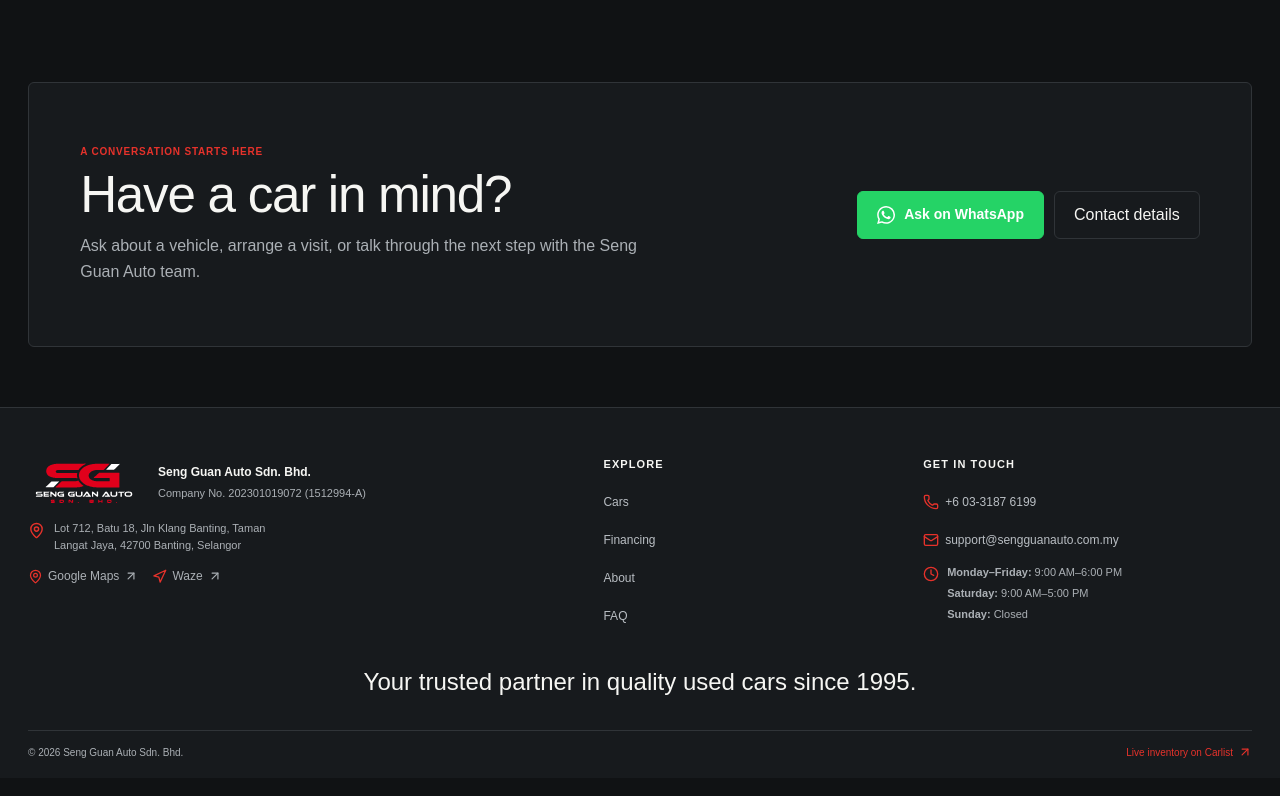
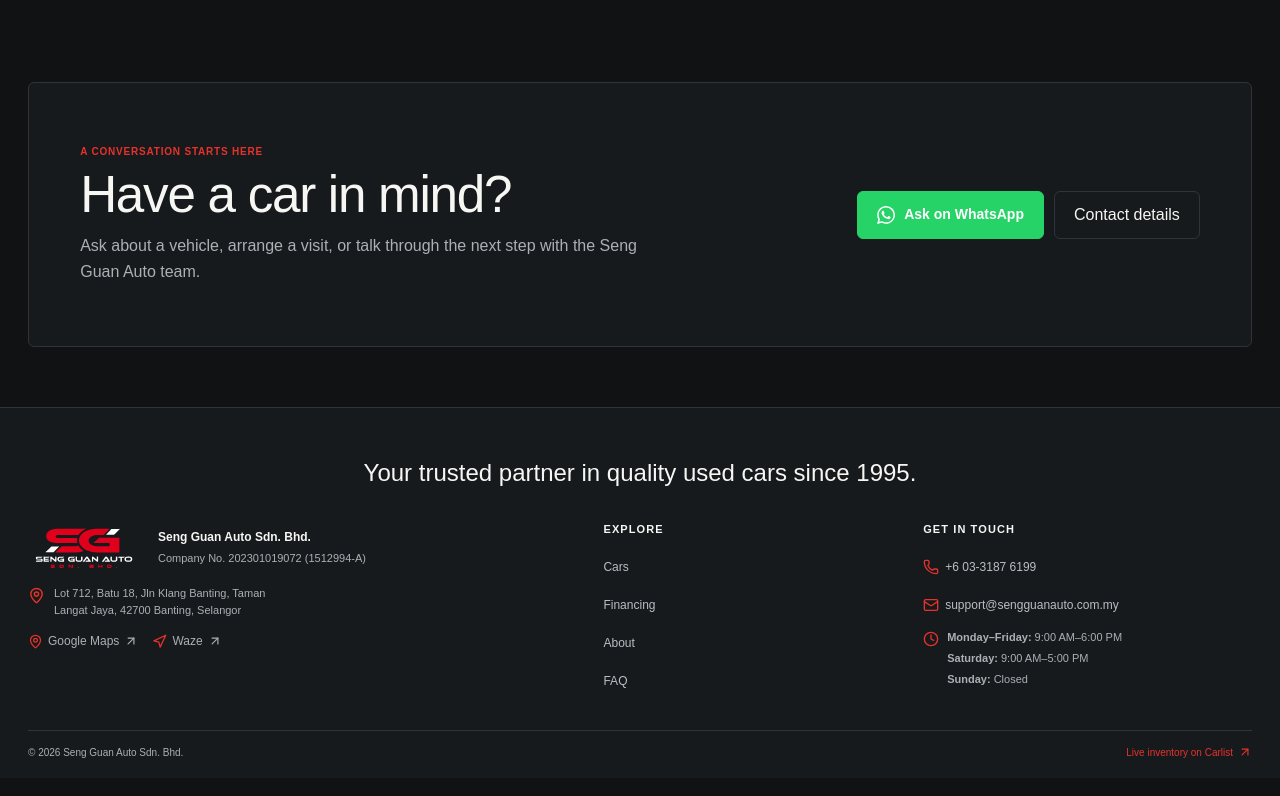
Before and after one commit to yapjoseph95/Seng-Guan-Auto-Website, a React (Vite) app in the folder prototype/: page / in a window 1280 px wide. Shown: the part 2362-3158 px from the top of the page. Built offline with nearby package versions, Linux system fonts and the light colour scheme.

Commit message:
style: move slogan to top of footer

```diff
--- a/prototype/src/App.tsx
+++ b/prototype/src/App.tsx
@@ -773,6 +773,7 @@
   const wazeUrl = `https://waze.com/ul?q=${encodeURIComponent(contact.address)}&navigate=yes`
   return (
     <footer className={`site-footer site-footer--${variant.id}`}>
+      <p className="footer-slogan">Your trusted partner in quality used cars since 1995.</p>
       <div className="footer-main">
         <div className="footer-brand">
           <div className="footer-brand-lockup">
@@ -796,7 +797,6 @@
           <div className="footer-hours"><Clock size={16} aria-hidden="true" /><div>{contact.hours.map(([day, hours]) => <span key={day}><b>{day}:</b> {hours}</span>)}</div></div>
         </div>
       </div>
-      <p className="footer-slogan">Your trusted partner in quality used cars since 1995.</p>
       <div className="footer-bottom"><span>© {new Date().getFullYear()} Seng Guan Auto Sdn. Bhd.</span><a href={contact.inventory} target="_blank" rel="noreferrer">Live inventory on Carlist <ArrowUpRight size={14} aria-hidden="true" /></a></div>
     </footer>
   )
```
